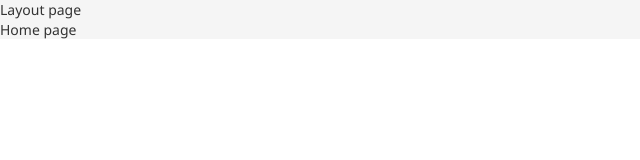
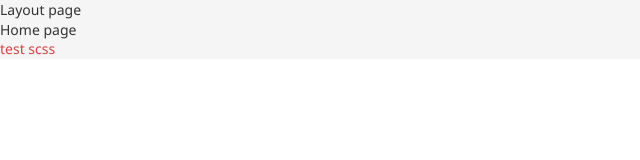
Before and after one commit to owen7460/vue-rabbit, a Vue app: page / in a window 1280 px wide. Shown: the top 160 px of the page, without its empty margins (0-640 px from the left). Built offline with nearby package versions, Linux system fonts and the light colour scheme; no server answers.

Commit message:
set up automatically import  scss

```diff
--- a/src/App.vue
+++ b/src/App.vue
@@ -4,6 +4,11 @@
 
 <template>
   <router-view></router-view>
+  <div class="test">test scss</div>
 </template>
 
-<style scoped></style>
+<style scoped lang="scss">
+.test {
+  color: $priceColor;
+}
+</style>
--- /dev/null
+++ b/src/styles/var.scss
@@ -0,0 +1,5 @@
+$xtxColor: #27ba9b;
+$helpColor: #e26237;
+$sucColor: #1dc779;
+$warnColor: #ffb302;
+$priceColor: #cf4444;
--- a/vite.config.js
+++ b/vite.config.js
@@ -31,6 +31,7 @@
       scss: {
         additionalData: `
           @use "@/styles/element/index.scss" as *;
+          @use "@/styles/var.scss" as *;
         `,
       },
     },
```
